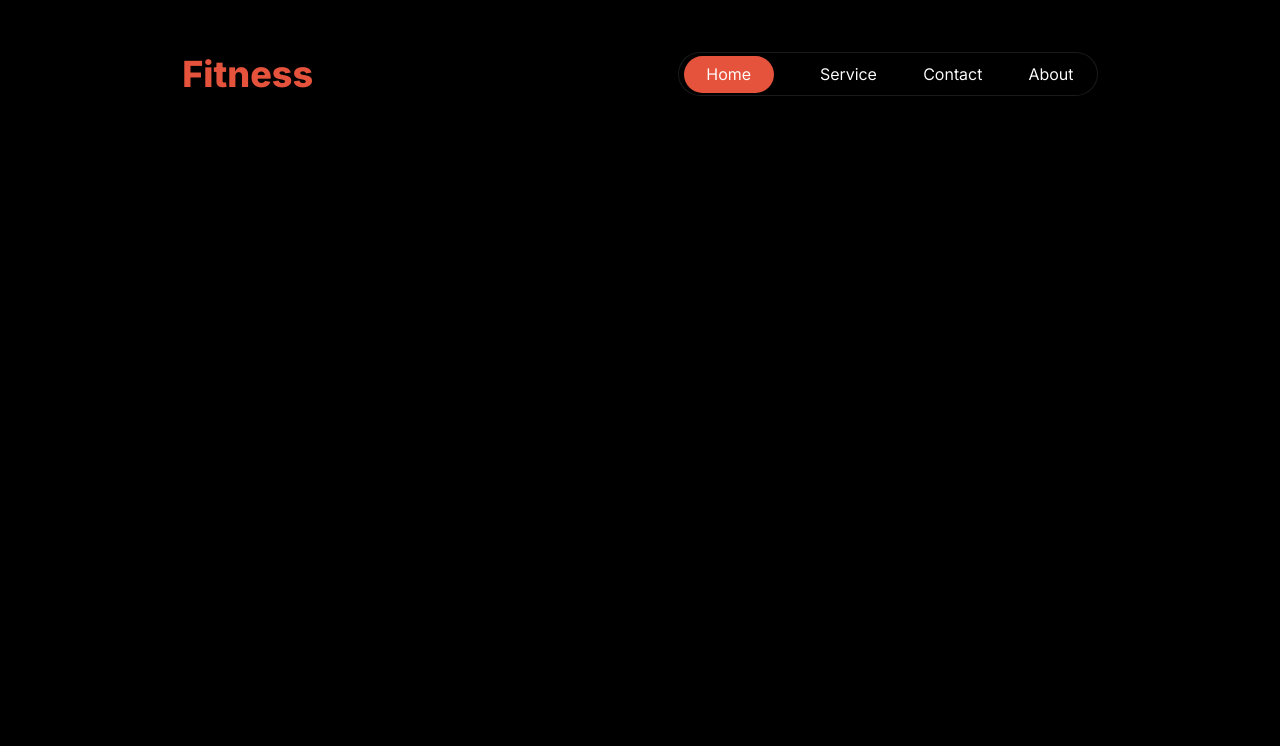
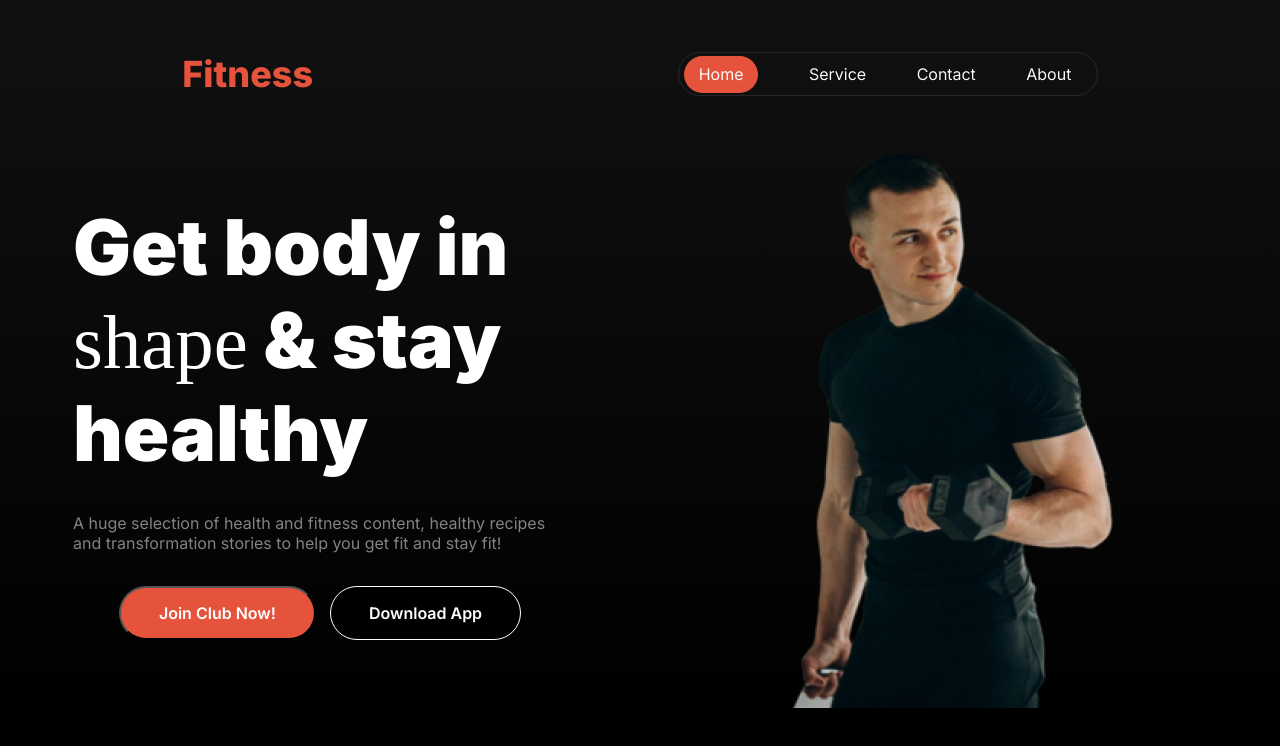
Before and after one commit to Sakib418/Fitness-Website, a plain HTML site: page index.html in a window 1280 px wide. Drawn offline with Linux system fonts and the light colour scheme.

Commit message:
Banner part half done

```diff
--- a/index.html
+++ b/index.html
@@ -7,7 +7,7 @@
     <link rel="stylesheet"  href="styles/style.css"/>
 </head>
 <body>
-  <header>
+  <header id="gradient">
     <section class="header-section flex-Item">
 <div>
     <p class="Header-title">Fitness</p>
@@ -21,7 +21,21 @@
 </section>
 </div>
     </section>
+<section class="banner-part flex-Item">
+<div class="banner-content flex-Item">
+<h1 class="banner-title">Get body in <span id="shape">shape</span> & stay healthy</h1>
+<p class="p_text banner-paragraph">A huge selection of health and fitness content, healthy recipes and transformation stories to help you get fit and stay fit!</p>
+<div class="flex-Item banner-btn-container">
+  <button class="btn-primary">Join Club Now!</button>
+  <button class="btn-secondary">Download App</button>
+</div>
+</div>
 
+<div class="banner-img">
+<img alt="It's a demo picture of a fit person!" src="images/Images 2.png"/>
+</div>
+
+</section>
   </header>
   <main></main>
   <footer></footer>
--- a/styles/style.css
+++ b/styles/style.css
@@ -2,23 +2,36 @@
 
 * {
     margin: 0 auto;
-    background-color: black;
     font-family: "Inter", sans-serif;
     font-optical-sizing: auto;
     /* visibility: hidden; */
     /* background: rgb(185, 185, 185); */
 }
-
+body{
+    background: rgb(0, 0, 0);
+}
 /* shear styles */
 .flex-Item {
     display: flex;
 }
 
-header {
-    margin-top: 52px;
+.p_text {
+    color: rgba(255, 255, 255, 0.5);
+    font-family: Inter;
+    font-size: 1rem;
+    font-weight: 400;
 }
 
+
 /* Header styles */
+header {
+    padding-top: 52px;
+    background-image: linear-gradient(180.00deg, rgb(17, 17, 17),rgba(119, 119, 119, 0) 100%);
+}
+#gradient{
+    background-image: linear-gradient(180.00deg, rgb(17, 17, 17),rgba(119, 119, 119, 0) 100%);
+}
+
 .Header-title {
     color: rgb(230, 83, 60);
     font-family: Inter;
@@ -48,7 +61,7 @@ header {
 
 #home-btn {
     margin-left: 5px;
-    width: 60px;
+    max-width: 60px;
     height: 25px;
     padding: 6px 15px 6px 15px;
     border-radius: 46px;
@@ -63,3 +76,112 @@ header {
     align-items: center;
     flex-direction: row;
 }
+
+.banner-content {
+    width: 50%;
+    gap: 28px;
+    /* text-align: center; */
+    /* padding-left: 40px; */
+    flex-direction: column;
+    justify-content: center;
+    align-items: center;
+
+    margin-right: 0px;
+}
+.banner-paragraph{
+    padding: 5px;
+    max-width:494px;
+
+    /* text-align: left; */
+
+}
+.banner-btn-container{
+    justify-content: space-between;
+    /* margin-left: 20px; */
+    gap:14px;
+}
+
+.banner-title {
+    color: rgb(255, 255, 255);
+    font-family: Inter;
+    font-size: 4.8rem;
+    font-weight: 900;
+    max-width: 494px;
+}
+.banner-part{
+    /* text-align: left; */
+
+    margin-top: 32px;
+    justify-content: center;
+    align-items: center;
+
+}
+#shape {
+    font-family: Miama;
+    font-size: 4.8rem;
+    font-weight: 400;
+}
+
+.btn-primary {
+    padding: 15px 38px 15px 38px;
+    /* width: 131px;
+    height: 22px; */
+    color: rgb(255, 255, 255);
+    font-family: Inter;
+    font-size: 1rem;
+    font-weight: 600;
+    border-radius: 42px;
+
+    background: rgb(230, 83, 60);
+}
+
+.btn-secondary {
+    padding: 15px 38px 15px 38px;
+    /* width: 131px;
+    height: 22px; */
+    color: rgb(255, 255, 255);
+    font-family: Inter;
+    font-size: 1rem;
+    font-weight: 600;
+    box-sizing: border-box;
+    border: 1px solid rgb(255, 255, 255);
+    border-radius: 42px;
+    background-color: black;
+
+}
+.banner-img{
+    width: 50%;
+    text-align: center;
+}
+/* .banner-img img{
+    width: 100%;
+} */
+
+
+
+
+@media screen and (max-width : 576px) {
+
+    /* .header-section, */
+    .banner-part
+    {
+        flex-direction: column;
+
+
+    }
+    .banner-img{
+        width:100%;
+    }
+    .banner-content{
+        width:100%;
+        justify-content: start;
+        align-items: start;
+        margin-bottom: 48px;
+    }
+    .span-section{
+        display: none;
+    }
+
+
+
+}
```
